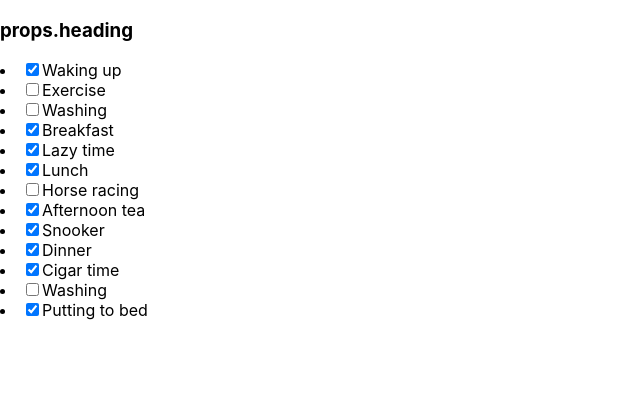
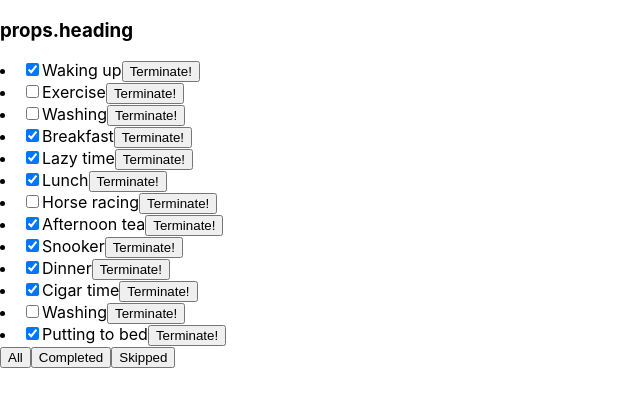
Before and after one commit to EugeneMorash/todolist-2, a React (Create React App) app: page / in a window 1280 px wide. Shown: the top 406 px of the page, without its empty margins (0-640 px from the left). Built offline with nearby package versions, Linux system fonts and the light colour scheme.

Commit message:
todolist2 filtration & delete button

```diff
--- a/src/App.tsx
+++ b/src/App.tsx
@@ -1,4 +1,4 @@
-import React from 'react';
+import React, {useState} from 'react';
 import {Todolist2} from "./components/Todolist2";
 
 export type ScheduleArrType = Array<ScheduleType>
@@ -7,9 +7,10 @@ export type ScheduleType = {
     item: string
     isDone: boolean
 }
+export type FilterType = 'all' | 'completed' | 'skipped'
 
 
-const schedule = [
+const schedule: ScheduleArrType = [
     {id: 101, item: "Waking up", isDone: true},
     {id: 102, item: "Exercise", isDone: false},
     {id: 103, item: "Washing", isDone: false},
@@ -27,9 +28,29 @@ const schedule = [
 
 
 function App() {
+
+    const [filter, setFilter] = useState('all')
+    const [item, setItem] = useState(schedule);
+
+    const deleteItem = (id: number) => {
+        setItem(item.filter((it) => it.id !== id))
+    }
+
+    let itemList = item;
+    if (filter === 'completed') {
+        itemList = item.filter(it => it.isDone)
+    }
+    if (filter === 'skipped') {
+        itemList = item.filter(it => !it.isDone)
+    }
+
+    const filterListHandler = (filterName: FilterType) => {
+        setFilter(filterName)
+    }
+
     return (
         <div>
-            <Todolist2 heading={'Daily Schedule'} schedule={schedule}/>
+            <Todolist2 heading={'Daily Schedule'} itemList={itemList} deleteItem={deleteItem} filterListHandler={filterListHandler}/>
 
 
         </div>
--- a/src/components/Todolist2.tsx
+++ b/src/components/Todolist2.tsx
@@ -1,18 +1,25 @@
 import React from "react";
-import {ScheduleArrType} from "../App";
+import {FilterType, ScheduleArrType} from "../App";
 
 export type Todolist2PropsType = {
     heading: string
-    schedule: ScheduleArrType
-
+    itemList: ScheduleArrType
+    deleteItem: (id: number) => void
+    filterListHandler: (filter: FilterType) => void
 }
 
 export function Todolist2(props: Todolist2PropsType) {
 
-    const itemArr = props.schedule.map(item => {
+    const itemArr = props.itemList.map(item => {
+
+        const deleteClickHandler = (id: number) => {
+            props.deleteItem(id)
+        }
+
         return <li key={item.id}>
             <input type='checkbox' checked={item.isDone} />
                <span>{item.item}</span>
+                <button type='button' onClick={() => {deleteClickHandler(item.id)}}>Terminate!</button>
         </li>
     })
     return (
@@ -21,6 +28,12 @@ export function Todolist2(props: Todolist2PropsType) {
            <div>
            {itemArr}
            </div>
+           <div>
+           <button type="button" onClick={()=>{props.filterListHandler('all')}}>All</button>
+           <button type="button" onClick={()=>{props.filterListHandler('completed')}}>Completed</button>
+           <button type="button" onClick={()=>{
+               props.filterListHandler('skipped')}}>Skipped</button>
+           </div>
        </div>
     )
 };
```
